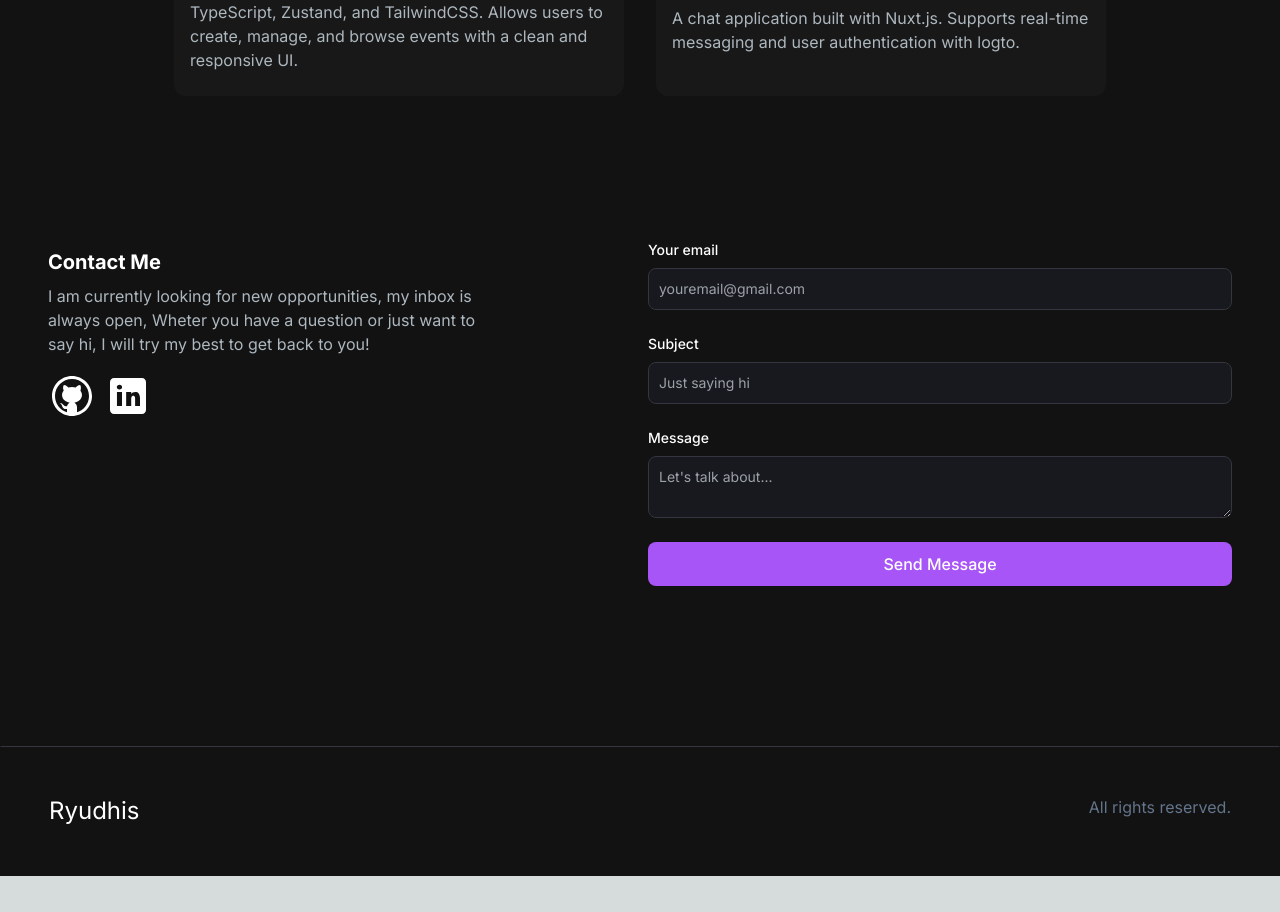
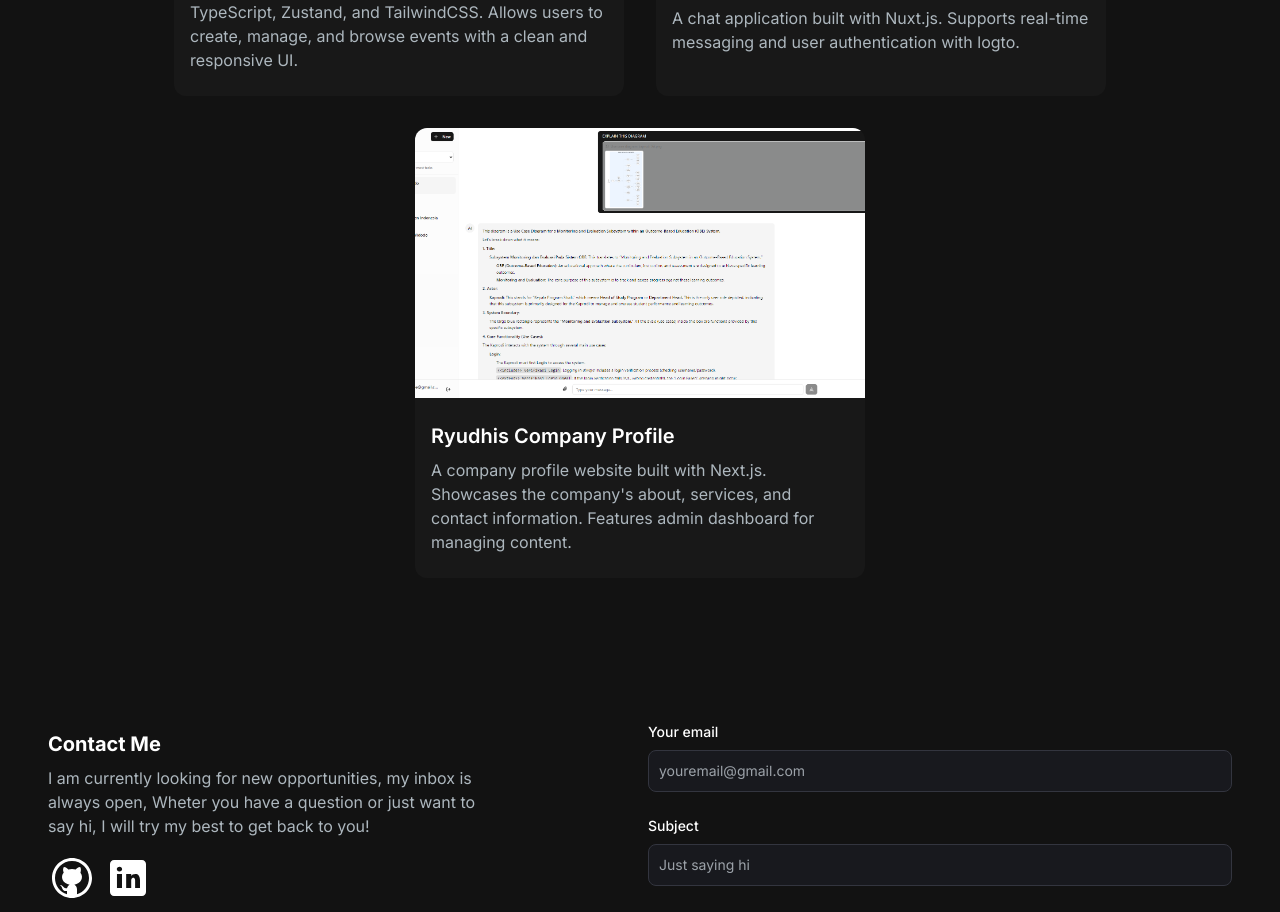
Before and after one commit to ryudhis/Portfolio, a Next.js app in the folder portfolio/: page / in a window 1280 px wide. Shown: the part 4405-5317 px from the top of the page. Before the commit the page ends 5281 px from the top, so only its background shows below. Built offline with nearby package versions, Linux system fonts and the light colour scheme.

Commit message:
feat: add new project

```diff
--- a/portfolio/src/app/components/ProjectsSection.jsx
+++ b/portfolio/src/app/components/ProjectsSection.jsx
@@ -125,6 +125,16 @@ const projectsData = [
     gitUrl: "https://github.com/ryudhis/nuxt-chat-bot",
     demoUrl: "https://nuxt-chat-bot.vercel.app/",
   },
+  {
+    id: 13,
+    title: "Ryudhis Company Profile",
+    description:
+      "A company profile website built with Next.js. Showcases the company's about, services, and contact information. Features admin dashboard for managing content.",
+    image: "/images/projects/12.png",
+    tag: ["All", "Web"],
+    gitUrl: "https://github.com/ryudhis/ryudhis-company-profile",
+    demoUrl: "https://ryudhis-company-profile.vercel.app/",
+  },
 ];
 
 const ProjectsSection = () => {
```
Also changed, not shown: portfolio/public/images/projects/13.png (added), 1 other file (tests, documents, lock files or other folders).
